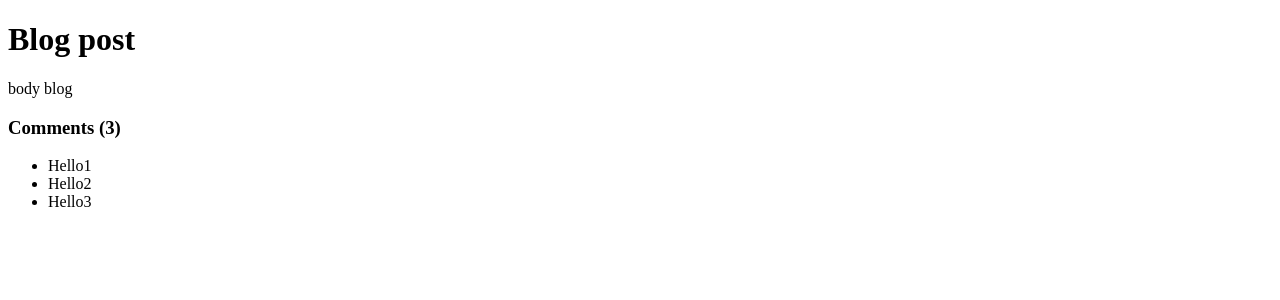
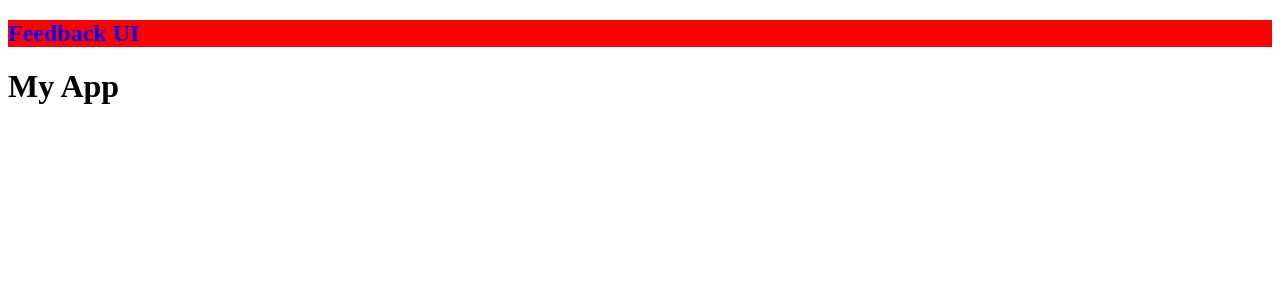
Before and after one commit to hieuvnautotech/UdemiKhoa1, a React (Create React App) app in the folder my-app/: page / in a window 1280 px wide. Shown: the top 300 px of the page. Built offline with nearby package versions, Linux system fonts and the light colour scheme.

Commit message:
bắt đầu làm theo video bài 3

```diff
--- a/my-app/src/App.js
+++ b/my-app/src/App.js
@@ -1,41 +1,13 @@
-function App(){
-    const title = "Blog post"
-    const body = "body blog"
-    const comments = [
-        {id:1, text: 'Hello1'},
-        {id:2, text: 'Hello2'},
-        {id:3, text: 'Hello3'},
-    ]
+import Header from "./components/Header"
 
-    const loading = false
-
-    const showComment = true
-
-    const commentBlock = (
-        <div className="comments">
-              <h3>Comments ({comments.length})</h3>
-              <ul>
-                {comments.map((comment, index) => (
-                  <li key={index}>{comment.text}</li>
-                ))}
-              </ul>
-            </div>
-    )
-
-    if (loading) {
-        return <h1>Loading...</h1>
-    }
-
+// truyền cái props text wa header, nó có hỗ trợ propsDefault nếu ko có text
+// và có hỗ trợ thư viện loại props truyền qua là string hay boolean
+function App() {
     return (
-      <>
+        <>
+            <Header bgColor='red' textColor='blue' />
         <div className="container">
-          <h1>{title}</h1>
-          <p>{body}</p>
-          {showComment ? (
-            commentBlock
-          ) : (
-            "no"
-          )}
+          <h1>My App</h1>
         </div>
       </>
     );
--- /dev/null
+++ b/my-app/src/components/Header.js
@@ -0,0 +1,32 @@
+import PropTypes from 'prop-types'
+import React from 'react'
+
+// bài này chỉ cách truyền props cho css, và tạo biến css
+
+function Header({ text, bgColor, textColor }) {
+  const headerStyles = {
+    backgroundColor: bgColor,
+    color: textColor,
+  };
+
+  return (
+    <header style={headerStyles}>
+      <div className="container">
+        <h2>{text}</h2>
+      </div>
+    </header>
+  );
+}
+
+Header.defaultProps = {
+    text: 'Feedback UI',
+    bgColor: 'rgba(255, 255, 255,0)',
+    textColor: '#ff6a95',
+}
+
+Header.prototypes = {
+    text: PropTypes.string,
+    bgColor: PropTypes.string,
+    textColor: PropTypes.string,
+}
+export default Header
```
